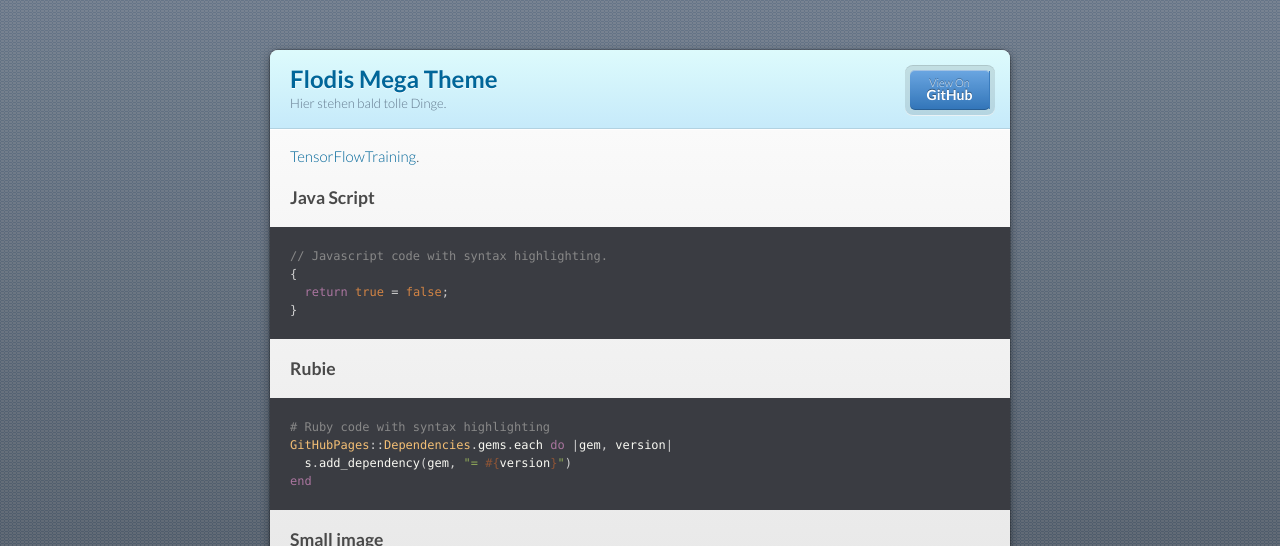
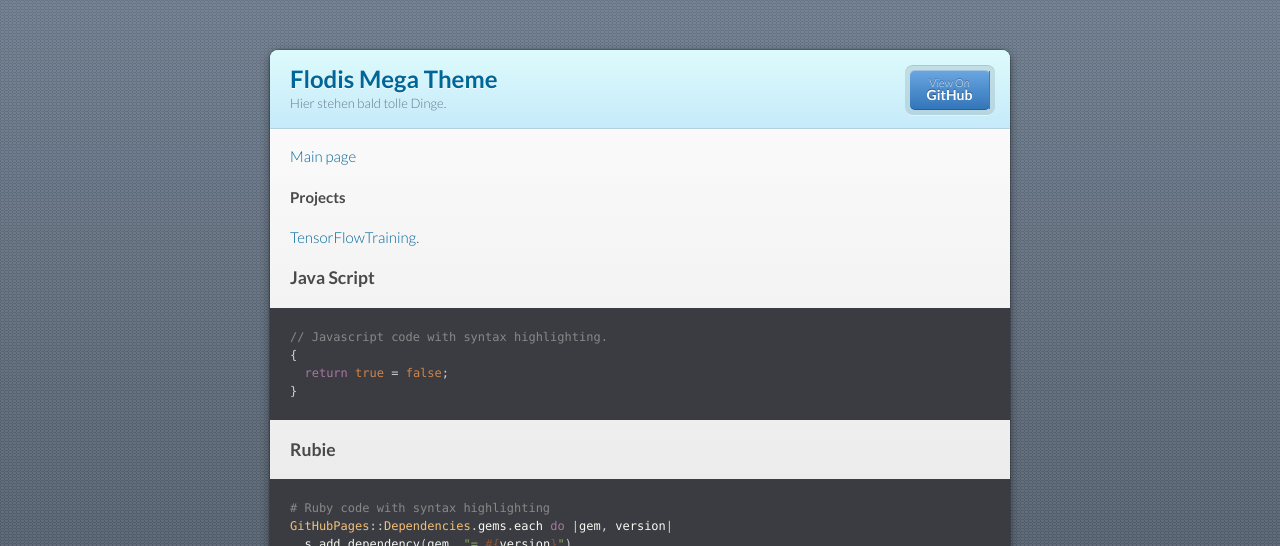
Before and after one commit to floriandev70/floriandev70.github.io, a Jekyll site: the page built from index.md, in a window 1280 px wide and 900 px high, cut to the strip 0-546 px from the top of the window. Built offline with Jekyll 4.4.1, drawn with Linux system fonts in a browser that asks for light colours.

Commit message:
Update index.md

```diff
--- a/index.md
+++ b/index.md
@@ -2,6 +2,9 @@
 layout: default
 ---
 
+[Main page](https://github.com/floriandev70)
+
+#### Projects
 [TensorFlowTraining](https://github.com/floriandev70/TensorFlowTraining).
 
 ### Java Script
```
